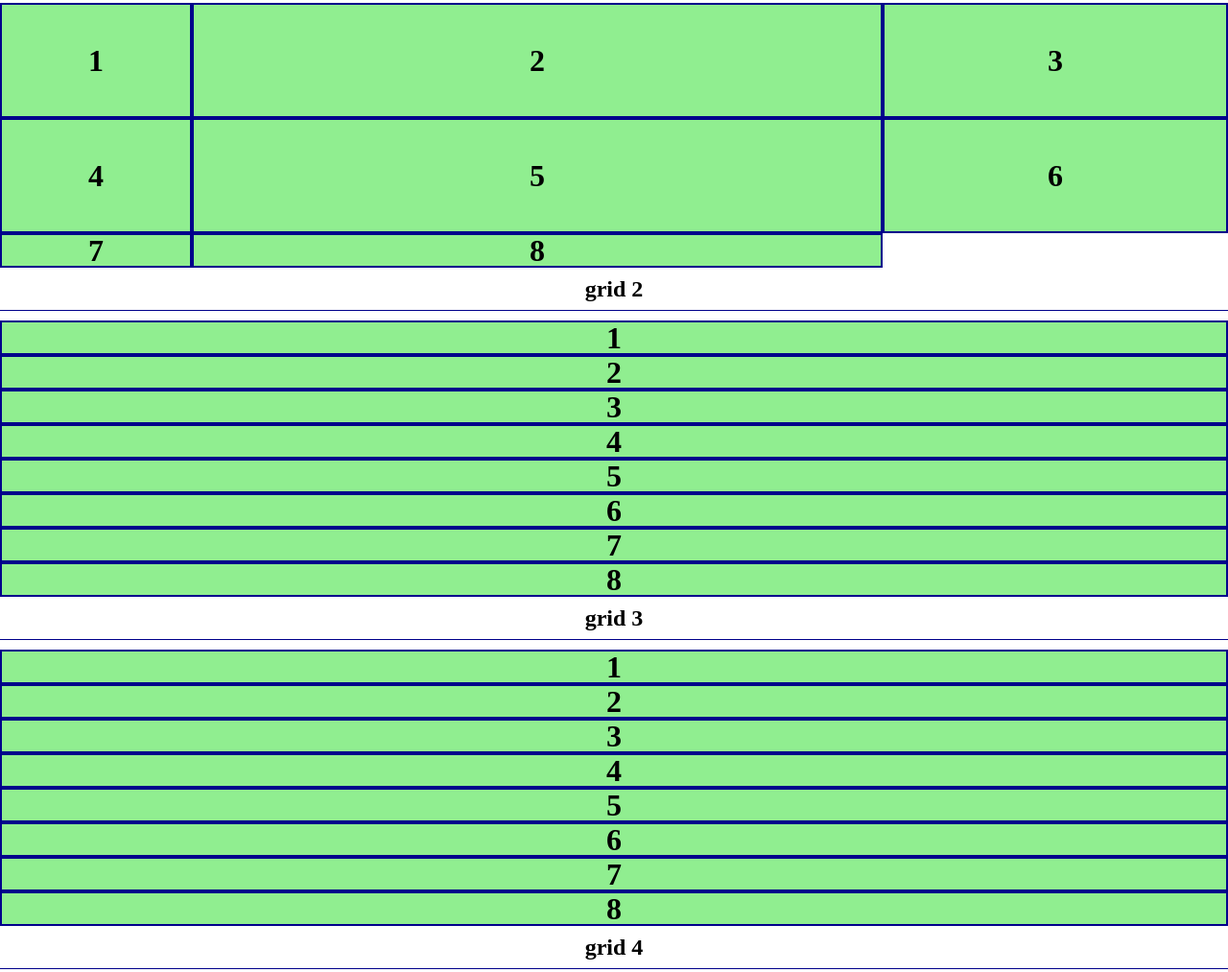
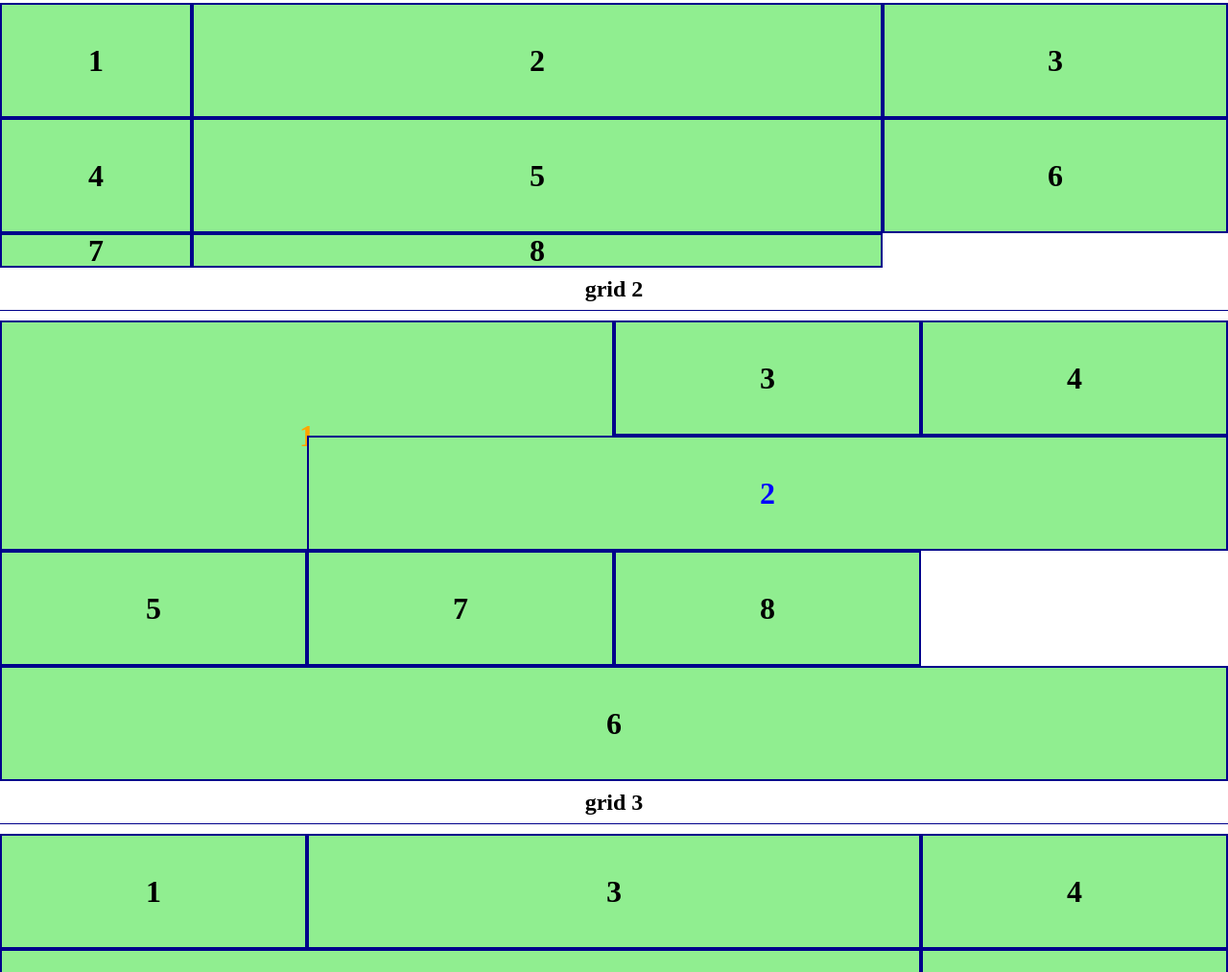
Before and after one commit to moaz0015/lv1_week11, a plain HTML site: page index.html in a window 1280 px wide. Shown: the part 128-1141 px from the top of the page at 96% size. Drawn offline with Linux system fonts and the light colour scheme.

Commit message:
doing whatever with the cells

```diff
--- a/css/main.css
+++ b/css/main.css
@@ -91,7 +91,6 @@ section.one article {
     display:grid;
     /* (FOR REAL FOR REAL) fr stands for "fraction", it tells the column or row to take up a portion of the available space */
     grid-template-columns: 200px 2fr 1fr;
-    grid-template-rows: 120px 120px;
 
     /* the explicit grid is what you define
     the implicit grid is what the browser figures out based on content that spills outside your defined explicit grid
@@ -99,3 +98,72 @@ section.one article {
     grid-template-rows: 120px 120px;
 
 }
+
+section.two article {
+    display:grid;
+
+    /* repeat lets you define any number of rows/columns to take up the same amount of space */
+    grid-template-columns: repeat(4, 1fr);
+
+    /* grid-auto-rows tells all rows to be this size */
+    grid-auto-rows: 120px;
+
+    /* tell the grid to fill in spaces left by a cell that doesnt fit */
+    grid-auto-flow: dense;
+
+}
+
+/* you can control the individual cells or the children of the grid to position or size them individually */
+section.two div:nth-child(1) {
+    color: orange;
+
+    /* you can tell one of your cells to start at a row or column, and end at one */
+    grid-column-start: 1;
+    grid-column-end: 3;
+
+    grid-row-start: 1;
+    grid-row-end: 3;
+}
+
+section.two div:nth-child(2) {
+    color: blue;
+
+    grid-column-start: 2;
+    grid-column-end: 5;
+
+    grid-row-start: 2;
+    grid-row-end: 3;
+}
+
+section.two div:nth-child(6) {
+    grid-column-start: 1;
+    /* you can use span to say how many columns or rows to stretch across */
+    grid-column-end: span 4;
+}
+
+section.three article {
+    display: grid;
+    grid-auto-flow: dense;
+
+    grid-template-columns: 1fr 2fr 1fr;
+    grid-auto-rows: 120px;
+}
+
+section.three div:nth-child(2) {
+    /* by default, everything has an order value of 0, anything with a higher value comes later, anything with a lower order comes earlier */
+    order: 1;
+}
+
+section.three div:nth-child(5) {
+    /* you can use a shorthand for start and end */
+    grid-area: 2 / 1 / span 2 / span 2;
+
+    /* this is equivalent to:
+
+    grid-column-start: 1;
+    grid-row-start: 2;
+    grid-column-end: span 2;
+    grid-row-end: span 2;
+
+    */
+}
```
